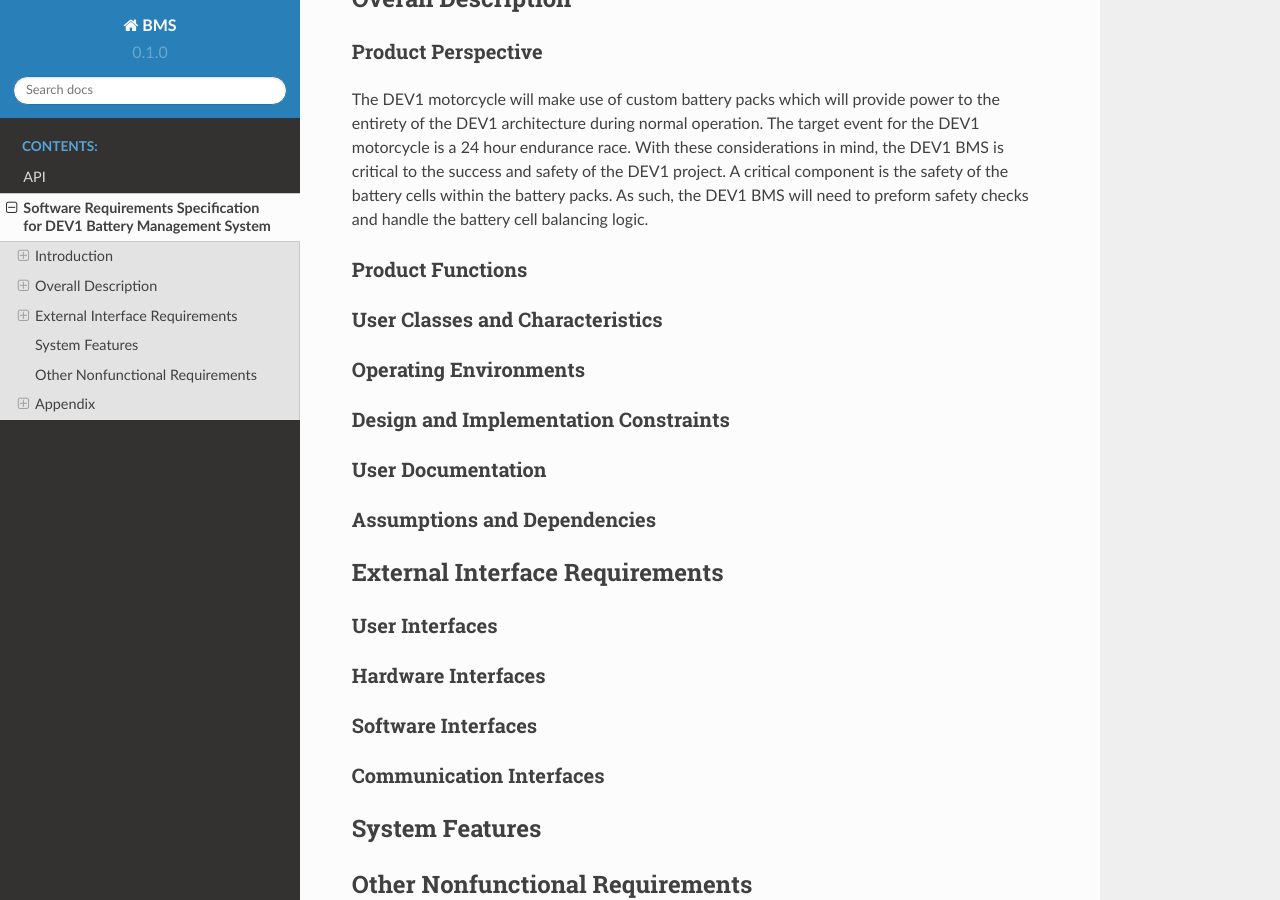
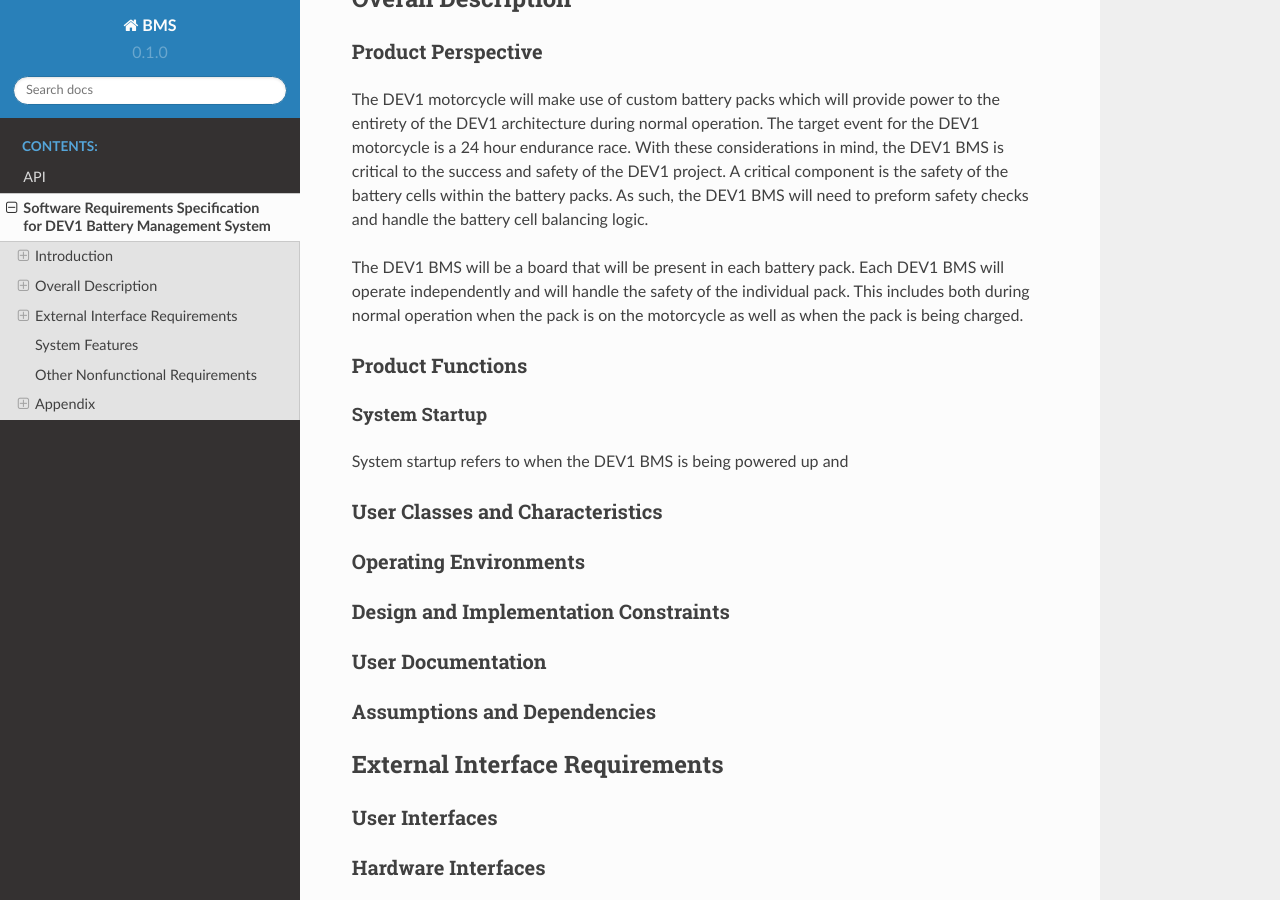
Before and after one commit to RIT-EVT/BMS, a Sphinx documentation site: the page built from docs/source/srs.rst, in a window 1280 px wide and 900 px high, scrolled down 1577 px. Built offline with Sphinx 7.4.7 and the Read the Docs theme 2.0.0, drawn with Linux system fonts in a browser that asks for light colours.

Commit message:
Begin on product features

```diff
--- a/docs/source/srs.rst
+++ b/docs/source/srs.rst
@@ -85,8 +85,19 @@ safety of the DEV1 project. A critical component is the safety of the
 battery cells within the battery packs. As such, the DEV1 BMS will need
 to preform safety checks and handle the battery cell balancing logic.
 
+The DEV1 BMS will be a board that will be present in each battery pack.
+Each DEV1 BMS will operate independently and will handle the safety of
+the individual pack. This includes both during normal operation when the pack
+is on the motorcycle as well as when the pack is being charged.
+
 Product Functions
 -----------------
+
+System Startup
+~~~~~~~~~~~~~~
+
+System startup refers to when the DEV1 BMS is being powered up and
+
 
 User Classes and Characteristics
 --------------------------------
```
